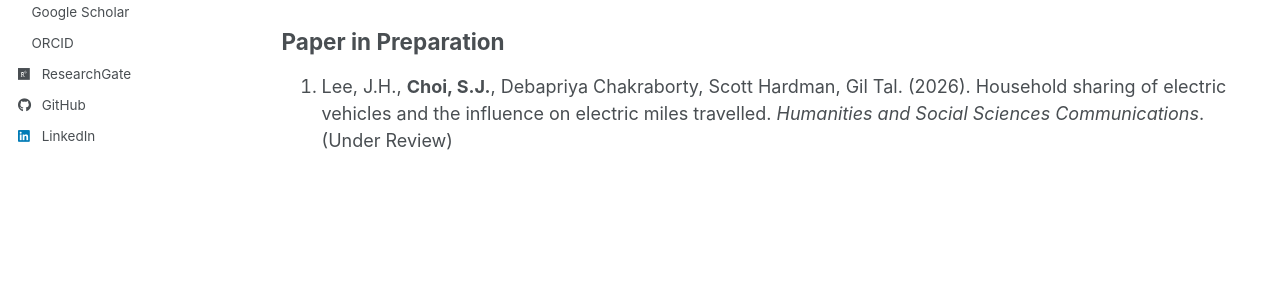
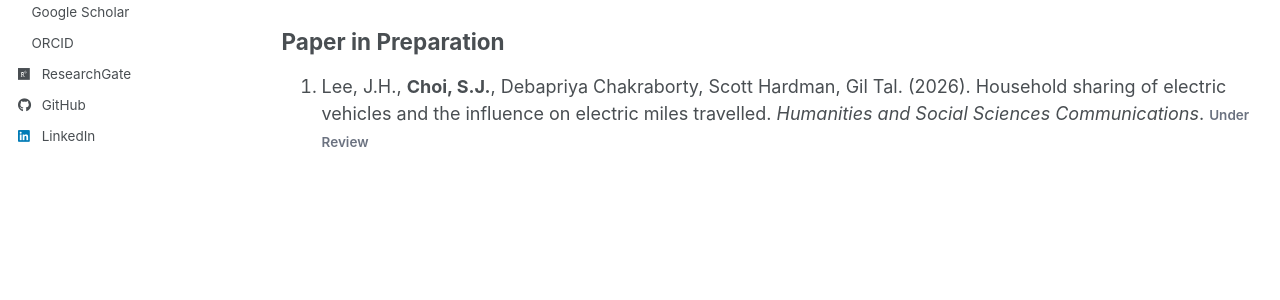
Before and after one commit to soojeongchoi21/soojeongchoi.github.io, a Jekyll site: the page built from _pages/publications.md, in a window 1280 px wide. Shown: the part 463-763 px from the top of the page. Built offline with Jekyll 4.4.1, drawn with Linux system fonts in a browser that asks for light colours; a style sheet for code colours, icons or effects is not loaded.

Commit message:
Update publications.md

```diff
--- a/_pages/publications.md
+++ b/_pages/publications.md
@@ -20,4 +20,4 @@ author_profile: true
 
 ## Paper in Preparation
 
-  1. Lee, J.H., **Choi, S.J.**, Debapriya Chakraborty, Scott Hardman, Gil Tal. (2026). Household sharing of electric vehicles and the influence on electric miles travelled. <var>Humanities and Social Sciences Communications</var>. (Under Review)
+  1. Lee, J.H., **Choi, S.J.**, Debapriya Chakraborty, Scott Hardman, Gil Tal. (2026). Household sharing of electric vehicles and the influence on electric miles travelled. <var>Humanities and Social Sciences Communications</var>. <span style="font-size:0.75em; font-weight:600; color:#6b7280;">Under Review</span>
```
